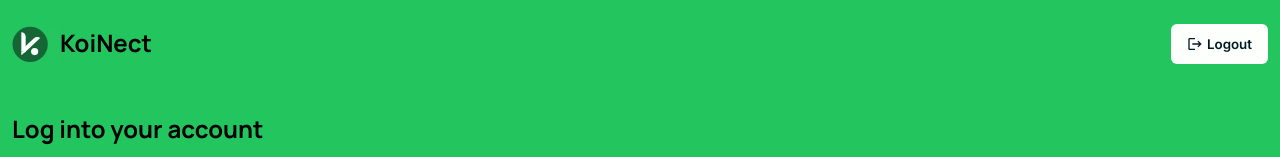
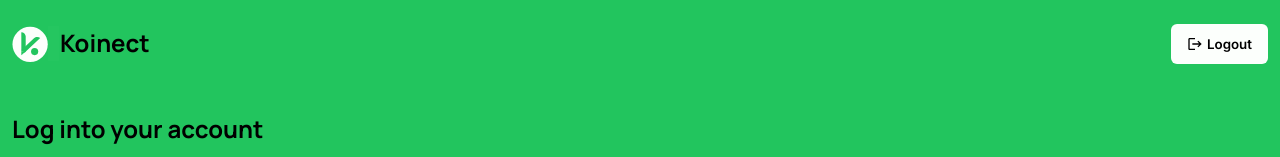
Before and after one commit to r0hitm/koinect, a React (Vite) app: page /login in a window 1280 px wide. Shown: the top 157 px of the page. Built offline with nearby package versions, Linux system fonts and the light colour scheme; no server answers.

Commit message:
styled MainBody

```diff
--- a/src/components/AppHeader.jsx
+++ b/src/components/AppHeader.jsx
@@ -20,28 +20,28 @@ function AppHeader() {
                             fill="white"
                             fillOpacity="0.01"
                         />
-                        <circle cx="24" cy="25" r="24" fill="#166534" />
+                        <circle cx="24" cy="25" r="24" fill="#FCFFFC" />
                         <path
                             d="M12.0338 8.43661V8.43661C15.3195 8.43661 17.9831 11.1002 17.9831 14.3859V34.9967H12.0338V8.43661Z"
-                            fill="#FCFFFC"
+                            fill="#22c55e"
                         />
                         <path
                             d="M29.2543 16.6918C31.4884 14.5911 35.2827 14.3872 37.7291 16.2365V16.2365L16.6977 36.0117L12.2682 32.6634L29.2543 16.6918Z"
-                            fill="#FCFFFC"
+                            fill="#22c55e"
                         />
                         <path
                             d="M12.0338 34.8828H17.9831L15.2113 37.1626L12.0338 39.6704V34.8828Z"
-                            fill="#FCFFFC"
+                            fill="#22c55e"
                         />
                         <circle
                             cx="30.1522"
                             cy="34.8028"
                             r="4.86761"
-                            fill="#FCFFFC"
+                            fill="#22c55e"
                         />
                     </svg>
 
-                    <h2 className="logoName" >KoiNect</h2>
+                    <h2 className="logoName" >Koinect</h2>
                 </div>
 
                 <button className="primaryButton logoutButton" onClick={() => user.logout()}>
--- a/src/styles/index.css
+++ b/src/styles/index.css
@@ -34,7 +34,7 @@ body {
     padding: 16px 16px 0 16px;
     border-radius: 24px 24px 0 0;
     background-color: var(--gray-100);
-    padding: 0 12px 0 12px;
+    padding: 24px 24px 0 24px;
 }
 h1,
 h2,
@@ -204,7 +204,7 @@ form {
 
 ::-webkit-scrollbar-thumb {
     border-radius: 100px;
-    background-color: var(--theme-500);
+    background-color: var(--theme-900);
 }
 
 .wrapper {
@@ -345,15 +345,6 @@ form {
 .lowerBox > span {
     color: var(--gray-200);
 }
-.insightsFlexItem>h1{
-    color: var(--theme-700);
-}
-.insightSubtitles{
-    color: var(--gray-500);
-    font-size: 14px;
-}
-
 .logoutButton{
     background-color: var(--theme-100);
-    color: var(--theme-700);
 }
```
